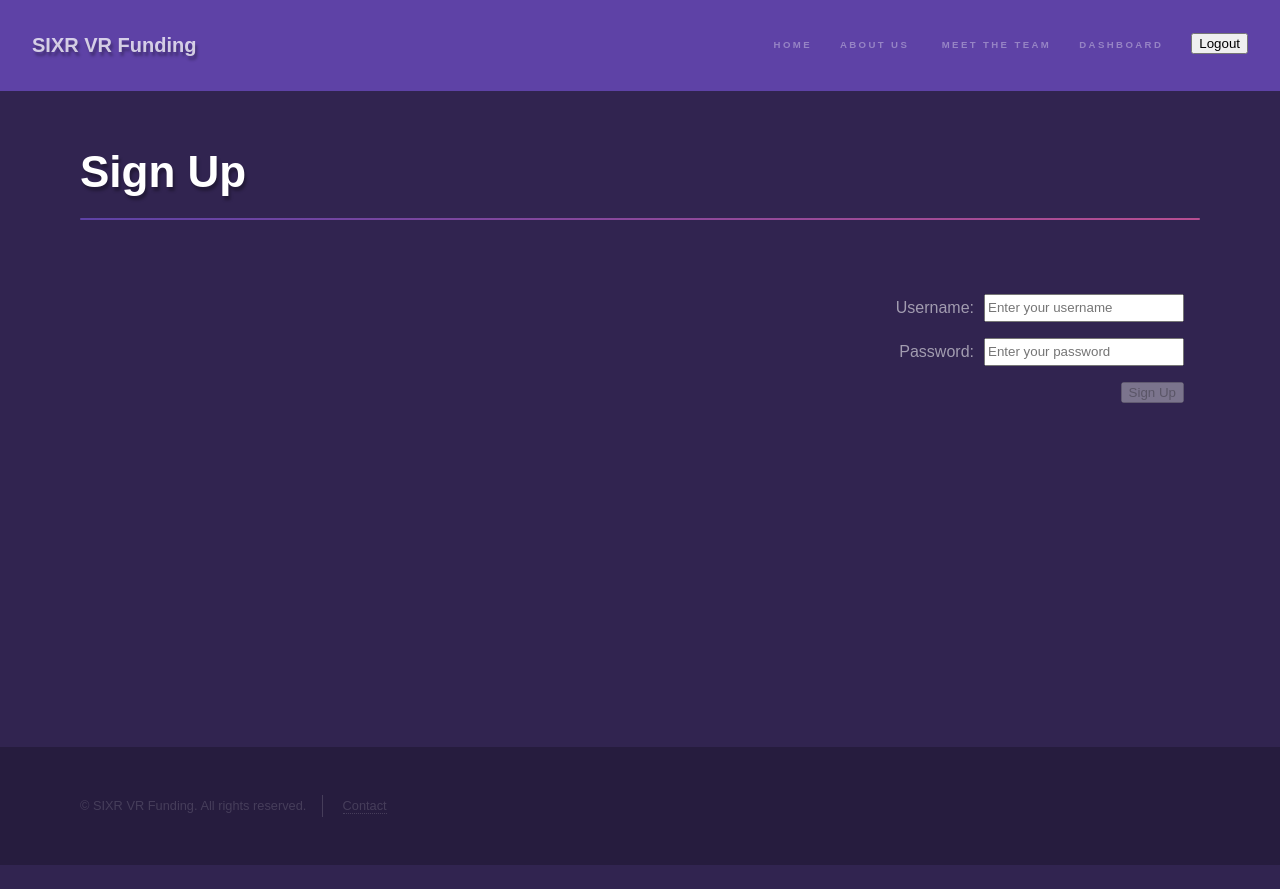
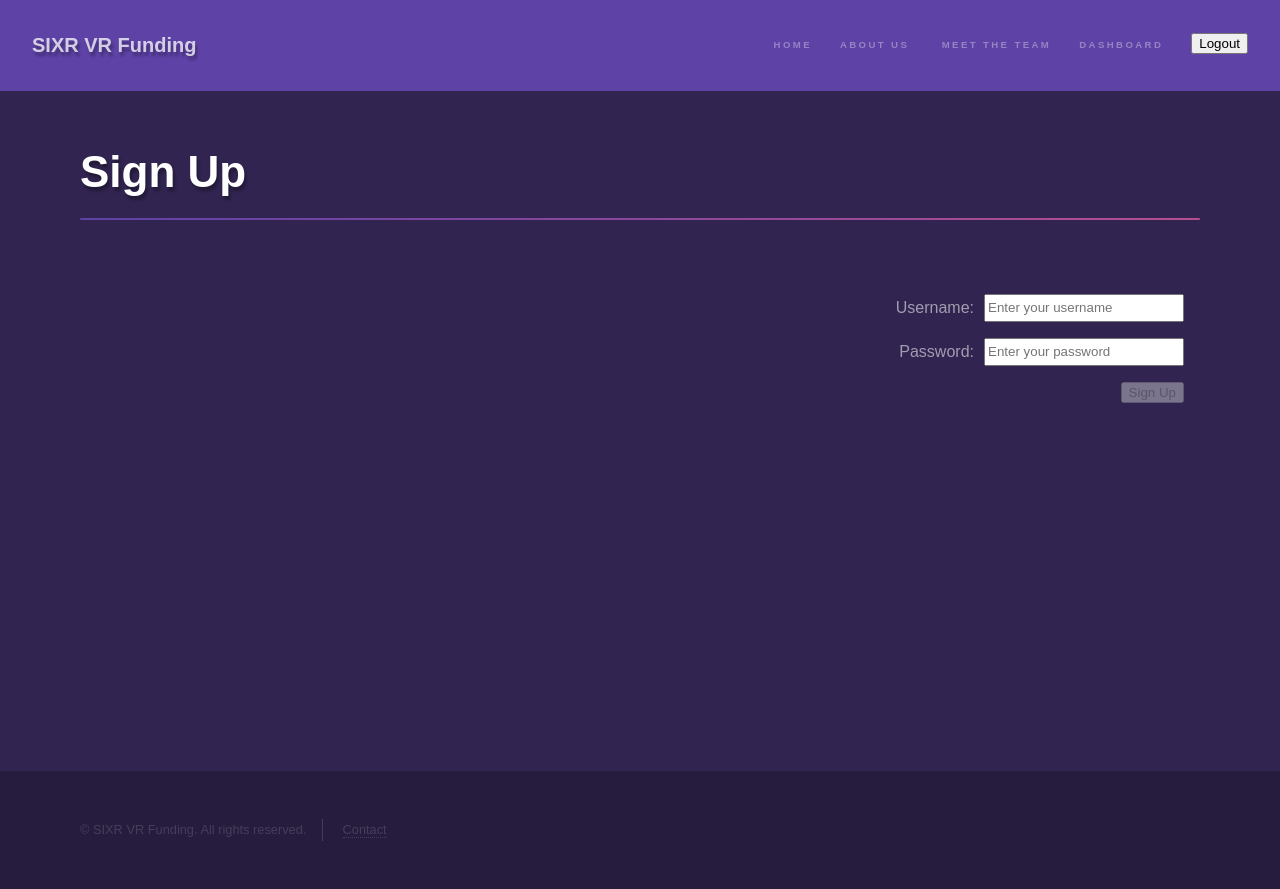
Before and after one commit to VR-Funding-Platform-tt19/Front-End, a React (Create React App) app in the folder vr-funding-app/: page /sign-up in a window 1280 px wide. Before the commit the page ends 865 px from the top, so only its background shows below. Built offline with nearby package versions, Linux system fonts and the light colour scheme.

Commit message:
fixed footer on sign-in

```diff
--- a/vr-funding-app/src/Component/SignUp.js
+++ b/vr-funding-app/src/Component/SignUp.js
@@ -13,7 +13,7 @@ import { signUpFormSchema } from './FormSchemas/signUpFormSchema'
 const SignUpPage = styled.div`
   padding: 3em 5em 5em 5em;
   max-width: 100%;
-  height:82vh;
+  height:85vh;
   h1 {
     text-shadow: 2px 4px 3px rgba(0, 0, 0, 0.3);
   }
```
